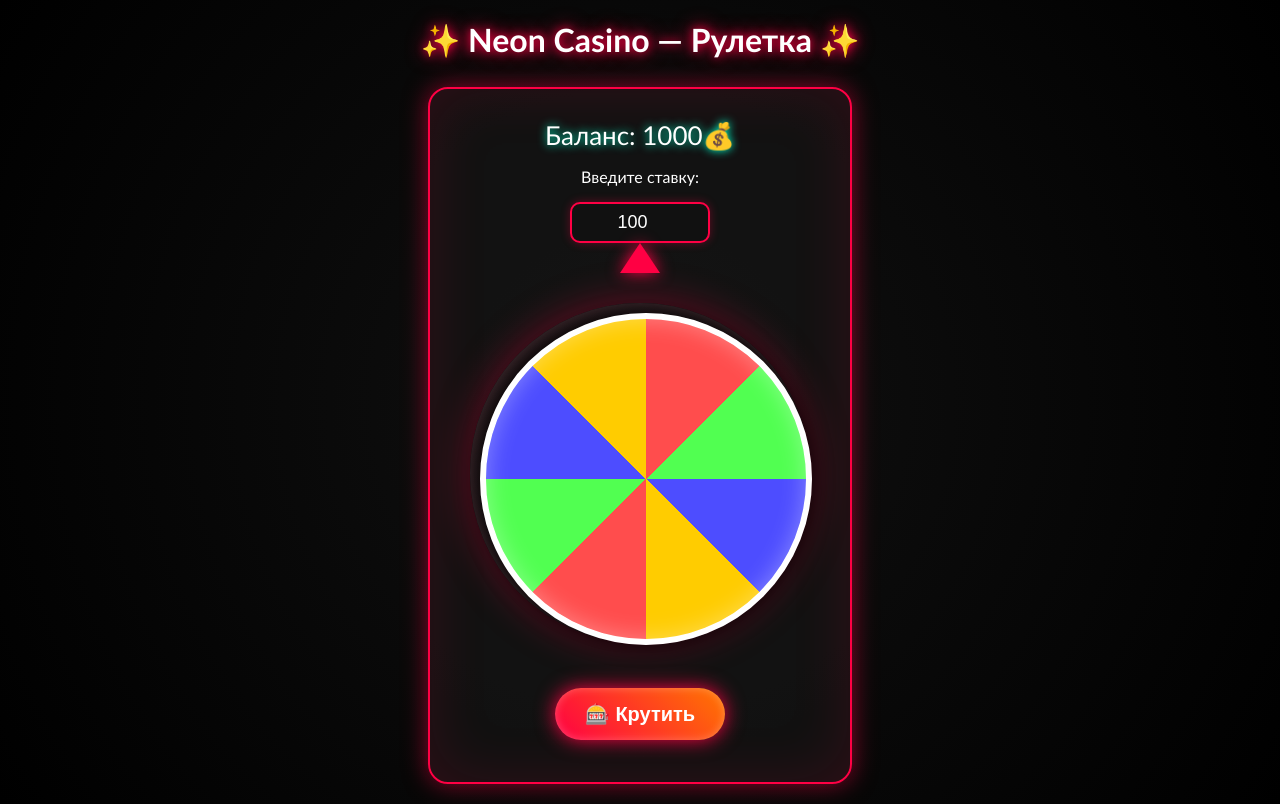
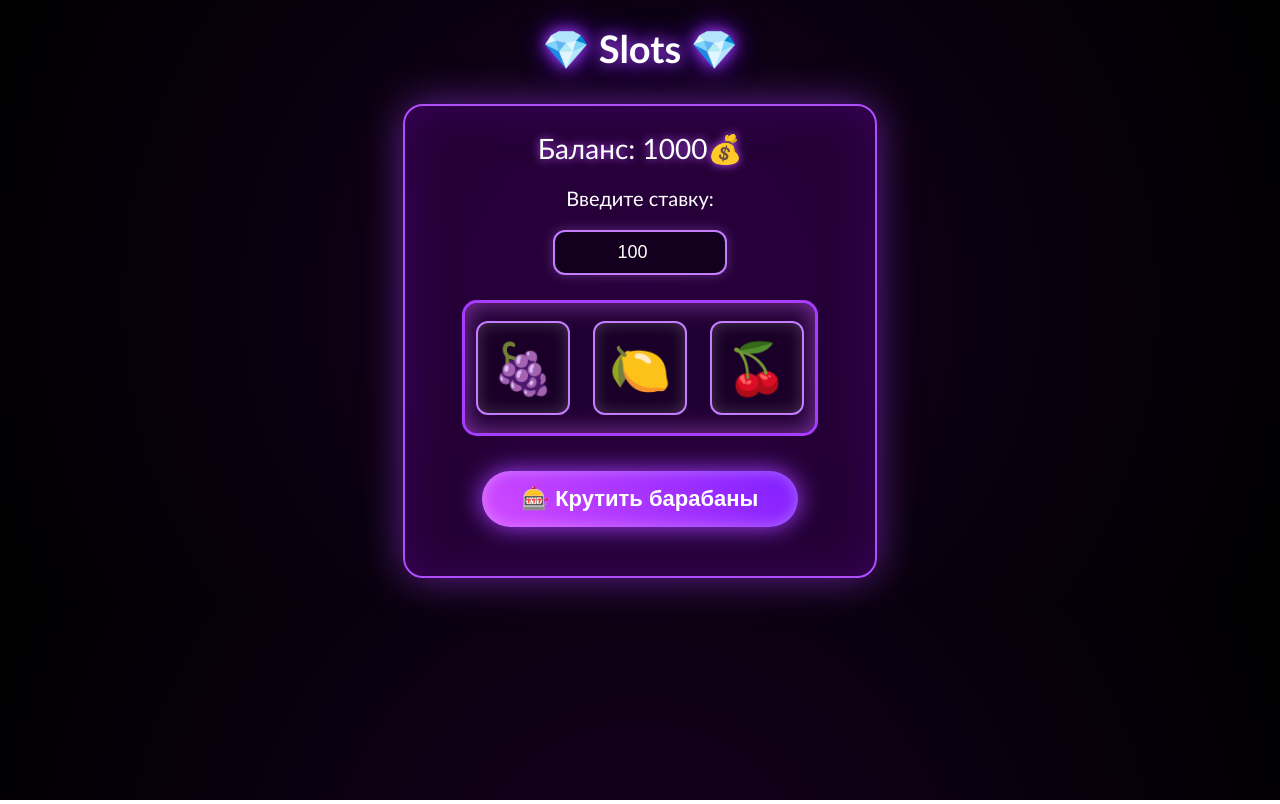
Before and after one commit to RefMon7/LOOKMK, a plain HTML site: page index.html in a window 1280 px wide. Drawn offline with Linux system fonts and the light colour scheme.

Commit message:
Update index.html

```diff
--- a/index.html
+++ b/index.html
@@ -2,212 +2,217 @@
 <html lang="ru">
 <head>
 <meta charset="UTF-8">
-<title>Neon Casino — Рулетка</title>
+<title>Слоты</title>
+
 <style>
     body {
         margin: 0;
-        padding: 0;
         font-family: 'Trebuchet MS', sans-serif;
-        background: radial-gradient(circle at center, #111 0%, #000 100%);
+        background: radial-gradient(circle at center, #15001f 0%, #000 100%);
         color: #fff;
         text-align: center;
-        overflow-x: hidden;
     }
 
     h2 {
-        font-size: 32px;
-        text-shadow: 0 0 10px #ff0044, 0 0 20px #ff0044;
-        margin-top: 20px;
+        font-size: 38px;
+        margin-top: 25px;
+        text-shadow: 0 0 15px #b04dff, 0 0 30px #6f00ff;
     }
 
     .casino-box {
-        width: 380px;
-        margin: 20px auto;
-        padding: 20px;
-        background: rgba(20, 20, 20, 0.75);
+        width: 420px;
+        margin: 25px auto;
+        padding: 25px;
+        background: rgba(60, 0, 90, 0.5);
         border-radius: 20px;
-        box-shadow: 0 0 25px #ff004488, 0 0 60px #ff004422 inset;
-        border: 2px solid #ff0044;
-    }
-
-    .wheel-wrapper {
-        position: relative;
-        width: 320px;
-        height: 320px;
-        margin: 30px auto;
-        border-radius: 50%;
-        box-shadow: 0 0 40px #ff004466, inset 0 0 20px #ffffff22, inset 0 0 60px #ff004422;
-        padding: 10px;
-        background: radial-gradient(circle, #222, #111);
-    }
-
-    .wheel {
-        width: 100%;
-        height: 100%;
-        border-radius: 50%;
-        border: 6px solid #fff;
-        background: conic-gradient(
-            #ff4d4d 0deg 45deg,
-            #51ff51 45deg 90deg,
-            #4d4dff 90deg 135deg,
-            #ffcc00 135deg 180deg,
-            #ff4d4d 180deg 225deg,
-            #51ff51 225deg 270deg,
-            #4d4dff 270deg 315deg,
-            #ffcc00 315deg 360deg
-        );
-        transition: transform 4s cubic-bezier(.17,.67,.14,.93);
-        box-shadow: 0 0 25px #ffffff55 inset, 0 0 20px #000;
-    }
-
-    .pointer {
-        width: 0;
-        height: 0;
-        border-left: 20px solid transparent;
-        border-right: 20px solid transparent;
-        border-bottom: 30px solid #ff0044;
-        margin: 0 auto;
-        filter: drop-shadow(0 0 8px #ff0044);
-    }
-
-    button {
-        padding: 14px 30px;
-        font-size: 20px;
-        font-weight: bold;
-        background: linear-gradient(45deg, #ff0044, #ff7700);
-        border: none;
-        border-radius: 50px;
-        color: #fff;
-        cursor: pointer;
-        box-shadow: 0 0 20px #ff0044, inset 0 0 10px #ffffff44;
-        transition: .2s;
-        margin-top: 15px;
-    }
-    button:hover {
-        transform: scale(1.09);
-        box-shadow: 0 0 25px #ff3300, inset 0 0 15px #ffffff66;
-    }
-    button:active {
-        transform: scale(0.97);
+        border: 2px solid #b04dff;
+        box-shadow: 0 0 40px #a93dff88, inset 0 0 45px #4d007788;
     }
 
     #balance {
-        font-size: 26px;
-        text-shadow: 0 0 10px #00ffcc;
+        margin-bottom: 10px;
+        font-size: 28px;
+        text-shadow: 0 0 10px #bb55ff;
+    }
+
+    #betInput {
+        width: 150px;
+        padding: 10px;
+        font-size: 18px;
+        background: #12001e;
+        color: #fff;
+        border: 2px solid #c57dff;
+        border-radius: 12px;
+        text-align: center;
+        outline: none;
+        box-shadow: 0 0 12px #c57dff55;
+    }
+
+    /* Слот-машина */
+    .slot-machine {
+        margin: 25px auto;
+        width: 350px;
+        height: 130px;
+        background: rgba(30, 0, 50, 0.8);
+        border: 3px solid #a93dff;
+        border-radius: 15px;
+        display: flex;
+        justify-content: space-around;
+        align-items: center;
+        box-shadow: inset 0 0 25px #d966ff88;
+    }
+
+    .reel {
+        width: 90px;
+        height: 90px;
+        background: #1a0028;
+        border-radius: 12px;
+        border: 2px solid #c57dff;
+        font-size: 50px;
+        display: flex;
+        justify-content: center;
+        align-items: center;
+        box-shadow: inset 0 0 15px #ffffff33;
+        transition: 0.2s;
+    }
+
+    /* Кнопка */
+    button {
+        padding: 15px 40px;
+        font-size: 22px;
+        font-weight: bold;
+        border: none;
+        border-radius: 50px;
+        background: linear-gradient(45deg, #d44bff, #7f1eff);
+        color: #fff;
+        cursor: pointer;
+        box-shadow: 0 0 25px #a43dff, inset 0 0 15px #ffffff55;
+        transition: 0.2s;
         margin-top: 10px;
     }
 
-    #betInput {
-        width: 120px;
-        padding: 8px;
-        font-size: 18px;
-        border-radius: 10px;
-        border: 2px solid #ff0044;
-        background: #111;
-        color: #fff;
-        text-align: center;
-        outline: none;
-        box-shadow: 0 0 10px #ff004455;
+    button:hover {
+        transform: scale(1.08);
+        box-shadow: 0 0 40px #b566ff, inset 0 0 20px #ffffff88;
+    }
+    button:active {
+        transform: scale(0.95);
     }
 
     #result {
+        font-size: 24px;
         margin-top: 20px;
-        font-size: 22px;
-        text-shadow: 0 0 10px #ffee00;
+        text-shadow: 0 0 10px #d966ff;
     }
 </style>
 </head>
 <body>
 
-<h2>✨ Neon Casino — Рулетка ✨</h2>
+<h2>💎 Slots 💎</h2>
 
 <div class="casino-box">
 
     <div id="balance">Баланс: 1000💰</div>
 
-    <p>Введите ставку:</p>
+    <p style="font-size:20px;">Введите ставку:</p>
     <input id="betInput" type="number" value="100" min="1">
 
-    <div class="pointer"></div>
-    <div class="wheel-wrapper">
-        <div id="wheel" class="wheel"></div>
+    <div class="slot-machine">
+        <div id="r1" class="reel">🍇</div>
+        <div id="r2" class="reel">🍋</div>
+        <div id="r3" class="reel">🍒</div>
     </div>
 
-    <button id="spinBtn">🎰 Крутить</button>
+    <button id="spinBtn">🎰 Крутить барабаны</button>
 
     <p id="result"></p>
-
 </div>
 
 <script>
-    const wheel = document.getElementById("wheel");
-    const btn = document.getElementById("spinBtn");
+    const reels = ["🍒","🍋","🍇","⭐","7️⃣","🍉"];
+    const r1 = document.getElementById("r1");
+    const r2 = document.getElementById("r2");
+    const r3 = document.getElementById("r3");
+    const spinBtn = document.getElementById("spinBtn");
     const result = document.getElementById("result");
     const balanceText = document.getElementById("balance");
     const betInput = document.getElementById("betInput");
 
     let balance = 1000;
-    let isSpinning = false;
+    let spinning = false;
 
-    const prizes = [
-        "100💰",
-        "Проигрыш",
-        "200💰",
-        "50💰",
-        "150💰",
-        "Проигрыш",
-        "300💰",
-        "500💰"
-    ];
+    function updateBalance() {
+        balanceText.textContent = `Баланс: ${balance}💰`;
+    }
 
-    btn.addEventListener("click", () => {
-        if (isSpinning) return;
+    function randomSymbol() {
+        return reels[Math.floor(Math.random() * reels.length)];
+    }
+
+    spinBtn.addEventListener("click", () => {
+        if (spinning) return;
 
         let bet = parseInt(betInput.value);
 
         if (isNaN(bet) || bet <= 0) {
-            result.textContent = "⚠ Введи корректную ставку!";
+            result.textContent = "⚠ Введите корректную ставку!";
             return;
         }
-
         if (balance < bet) {
             result.textContent = "❗ Недостаточно средств!";
             return;
         }
 
-        isSpinning = true;
+        spinning = true;
         result.textContent = "";
-
         balance -= bet;
         updateBalance();
 
-        const sectorCount = prizes.length;
-        const sectorAngle = 360 / sectorCount;
+        let t1 = 500 + Math.random() * 600;
+        let t2 = 700 + Math.random() * 600;
+        let t3 = 1000 + Math.random() * 600;
 
-        const randomSector = Math.floor(Math.random() * sectorCount);
-        const rotateTo = 360 * 5 + randomSector * sectorAngle;
+        r1.textContent = randomSymbol();
+        r2.textContent = randomSymbol();
+        r3.textContent = randomSymbol();
 
-        wheel.style.transform = `rotate(${rotateTo}deg)`;
+        let spinInterval = setInterval(() => {
+            r1.textContent = randomSymbol();
+            r2.textContent = randomSymbol();
+            r3.textContent = randomSymbol();
+        }, 80);
 
+        setTimeout(() => r1.textContent = randomSymbol(), t1);
+        setTimeout(() => r2.textContent = randomSymbol(), t2);
         setTimeout(() => {
-            const prize = prizes[randomSector];
-            isSpinning = false;
+            clearInterval(spinInterval);
+            const s1 = randomSymbol();
+            const s2 = randomSymbol();
+            const s3 = randomSymbol();
 
-            if (prize.includes("💰")) {
-                const amount = parseInt(prize);
-                balance += amount;
-                result.textContent = `🎉 Ваш приз: +${amount}💰`;
-            } else {
-                result.textContent = "💀 Проигрыш!";
-            }
+            r1.textContent = s1;
+            r2.textContent = s2;
+            r3.textContent = s3;
 
-            updateBalance();
-        }, 4000);
+            setTimeout(() => {
+                spinning = false;
+
+                if (s1 === s2 && s2 === s3) {
+                    let win = bet * 10;
+                    balance += win;
+                    result.textContent = `✨ Джекпот! +${win}💰`;
+                } else if (s1 === s2 || s2 === s3) {
+                    let win = bet * 2;
+                    balance += win;
+                    result.textContent = `💜 Вы выиграли: +${win}💰`;
+                } else {
+                    result.textContent = "💀 Проигрыш...";
+                }
+
+                updateBalance();
+            }, 100);
+        }, t3);
     });
-
-    function updateBalance() {
-        balanceText.textContent = `Баланс: ${balance}💰`;
-    }
 </script>
 
 </body>
```
